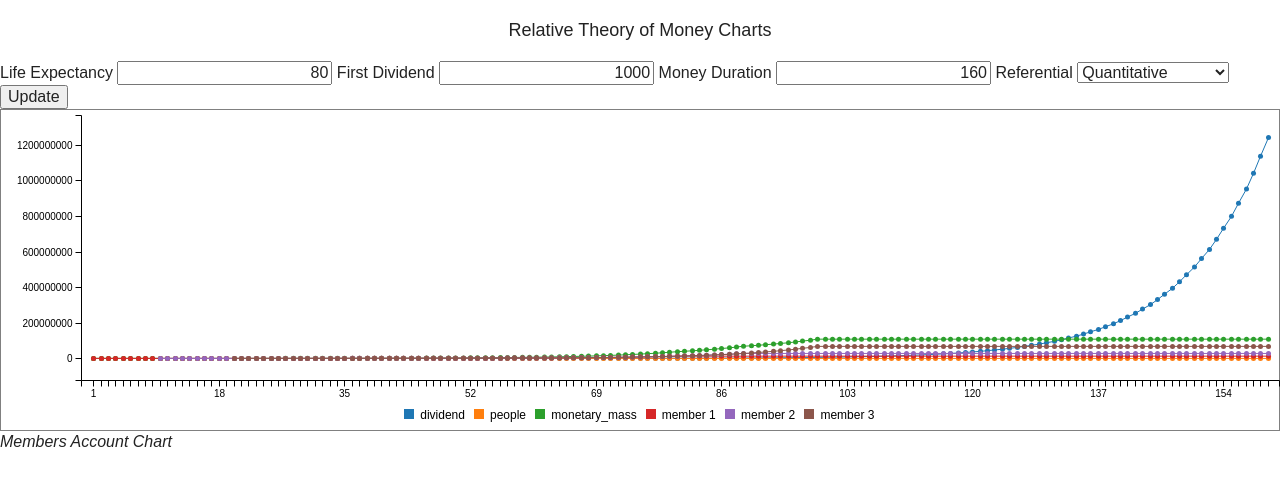
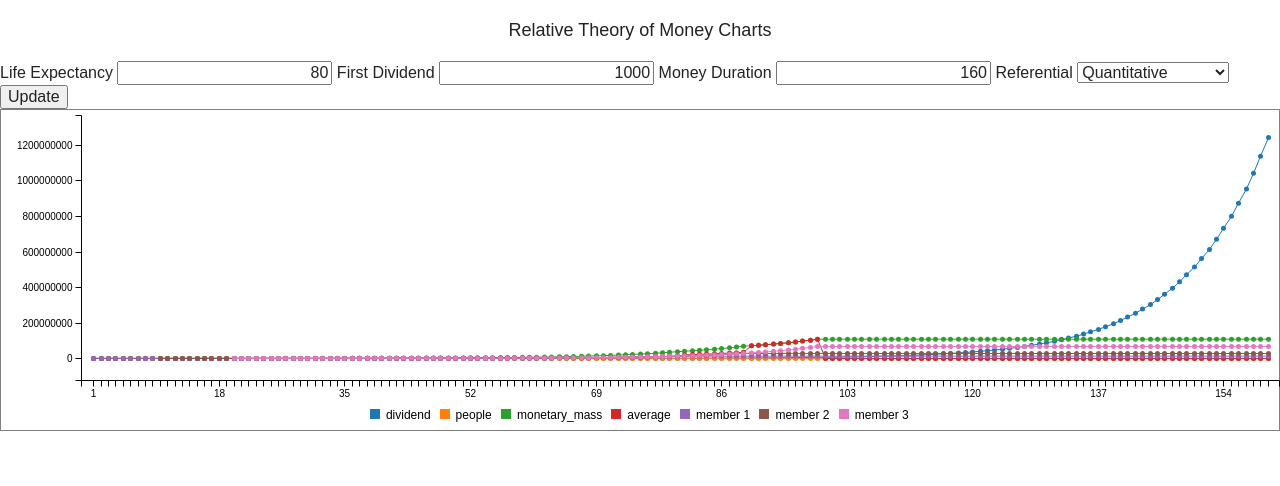
Before and after one commit to libre-money-projects/trm_charts, a website: page src/index.html in a window 1280 px wide. Drawn offline with Linux system fonts and the light colour scheme.

Commit message:
add average

```diff
--- a/src/index.html
+++ b/src/index.html
@@ -46,7 +46,6 @@
 </form>
 
 <div id="chart" style="border: solid 1px gray"></div>
-<span style="font-style: italic">Members Account Chart</span>
 
 <script type="application/javascript">
 
--- a/src/js/trm.js
+++ b/src/js/trm.js
@@ -43,6 +43,10 @@ var libre_money_class = function(life_expectancy, dividend_start, money_duration
         this.monetary_mass = {x: [], y : [], display_y: []};
     };
 
+    this.reset_average = function () {
+        this.average = {x: [], y : [], display_y: []};
+    };
+
     this.calc_growth = function() {
         this.growth = Math.log(this.life_expectancy/2) / (this.life_expectancy/2);
     };
@@ -57,6 +61,7 @@ var libre_money_class = function(life_expectancy, dividend_start, money_duration
         this.reset_dividends();
         this.reset_people();
         this.reset_monetary_mass();
+        this.reset_average();
 
         // calculate growth
         this.calc_growth();
@@ -66,7 +71,8 @@ var libre_money_class = function(life_expectancy, dividend_start, money_duration
 			xs: {
                 'dividend': 'x_dividend',
                 'people': 'x_people',
-                'monetary_mass': 'x_monetary_mass'
+                'monetary_mass': 'x_monetary_mass',
+                'average': 'x_average'
             },
 			columns: []
 		};
@@ -86,18 +92,15 @@ var libre_money_class = function(life_expectancy, dividend_start, money_duration
         var dividend = this.dividend_start;
         var people = 0;
         var monetary_mass = 0;
-
+        var average = 0;
         // for each dividend issuance...
 		for (index = 1; index <= this.money_duration; index++) {
 
-            // add time to dividends x axis
+            // add time x axis
             this.dividends.x.push(index);
-
-            // add time to people x axis
             this.people.x.push(index);
-
-            // add time to monetary_mass x axis
             this.monetary_mass.x.push(index);
+            this.average.x.push(index);
 
             // after first issuance, increase dividend by growth...
             if (index > 1) {
@@ -111,6 +114,7 @@ var libre_money_class = function(life_expectancy, dividend_start, money_duration
             // reset people count
             people = 0;
             monetary_mass = 0;
+            average = 0;
             // for each account...
             for (index_account = 0; index_account < this.accounts.length; index_account++) {
 
@@ -132,12 +136,19 @@ var libre_money_class = function(life_expectancy, dividend_start, money_duration
                 monetary_mass += this.accounts[index_account].balance;
             }
 
+            // calculate average
+            average = (people > 0) ? (monetary_mass / people) : 0;
+
             // add people count
             this.people.y.push(people);
 
             // add monetary_mass
             this.monetary_mass.y.push(monetary_mass);
             this.monetary_mass.display_y.push(this.get_referential_value(monetary_mass));
+
+            // add average
+            this.average.y.push(average);
+            this.average.display_y.push(this.get_referential_value(average));
 		}
 
         // add axis header to data
@@ -147,6 +158,8 @@ var libre_money_class = function(life_expectancy, dividend_start, money_duration
         this.people.y.unshift('people');
         this.monetary_mass.x.unshift('x_monetary_mass');
         this.monetary_mass.display_y.unshift('monetary_mass');
+        this.average.x.unshift('x_average');
+        this.average.display_y.unshift('average');
 
         // add data to columns
         data.columns.push(this.dividends.x);
@@ -155,6 +168,8 @@ var libre_money_class = function(life_expectancy, dividend_start, money_duration
         data.columns.push(this.people.y);
         data.columns.push(this.monetary_mass.x);
         data.columns.push(this.monetary_mass.display_y);
+        data.columns.push(this.average.x);
+        data.columns.push(this.average.display_y);
 
         // for each account...
         for (index_account = 0; index_account < this.accounts.length; index_account++) {
```
